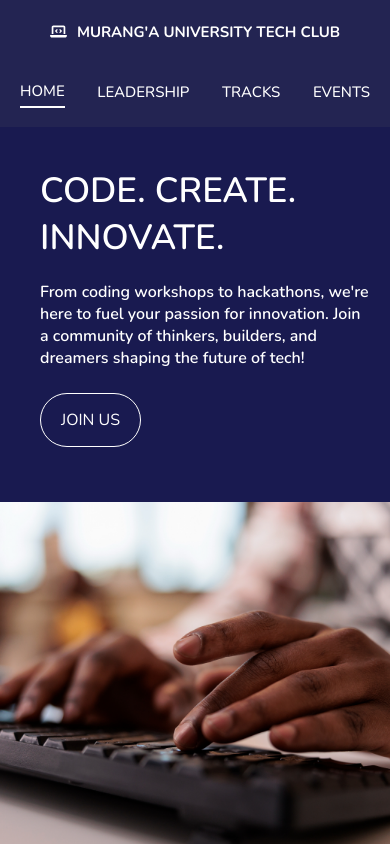
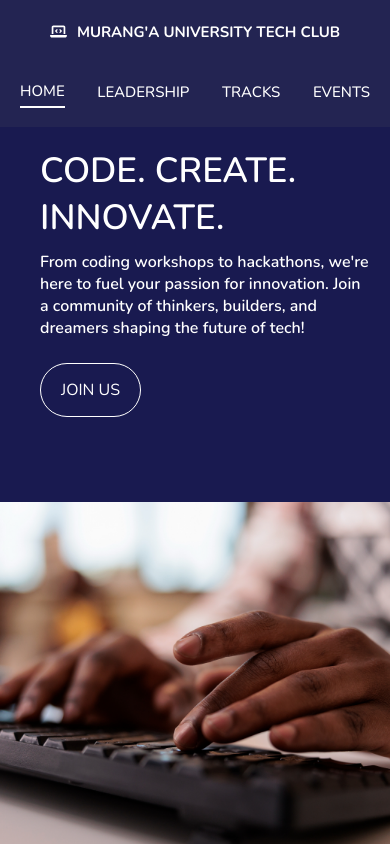
Before and after one commit to Levis155/Murang-a-university-tech-club, a React (Vite) app: page / in a window 390 px wide. Shown: the top 844 px of the page. Built offline with nearby package versions, Linux system fonts and the light colour scheme.

Commit message:
alter responsiveness for hero and tracks section

```diff
--- a/src/Components/HeroSection/HeroSection.css
+++ b/src/Components/HeroSection/HeroSection.css
@@ -21,6 +21,11 @@
       padding-top: 4rem;
       padding-left: 4rem;
       padding-right: 2rem;
+    }
+  }
+  @media screen and (max-width: 50em) {
+    .hero-left {
+      padding-top: 2rem;
     }
   }
 .hero-tagline{
@@ -58,6 +63,11 @@
       max-width: 100%;
     }
   }
+  @media screen and (max-width: 50em) {
+    .hero-excerpt {
+      margin-top: 1rem;
+    }
+  }
 .hero-left a{
     color: var(--white-color);
     background-color: transparent;
--- a/src/Components/TracksSection/TracksSection.css
+++ b/src/Components/TracksSection/TracksSection.css
@@ -43,6 +43,7 @@
 @media screen and (max-width: 59.375em) {
     .track-card-details {
       width: 100%;
+      height: 50%;
     }
   }
 .track-card-title{
@@ -99,6 +100,7 @@
 @media screen and (max-width: 59.375em) {
     .track-card-img {
       width: 100%;
+      height: 50%;
     }
   }
 .track-card-img-wrapper{
@@ -108,6 +110,7 @@
 @media screen and (max-width: 59.375em) {
     .track-card-img-wrapper {
       width: 100%;
+      height: 100%;
     }
   }
 .track-card-img-wrapper img{
```
